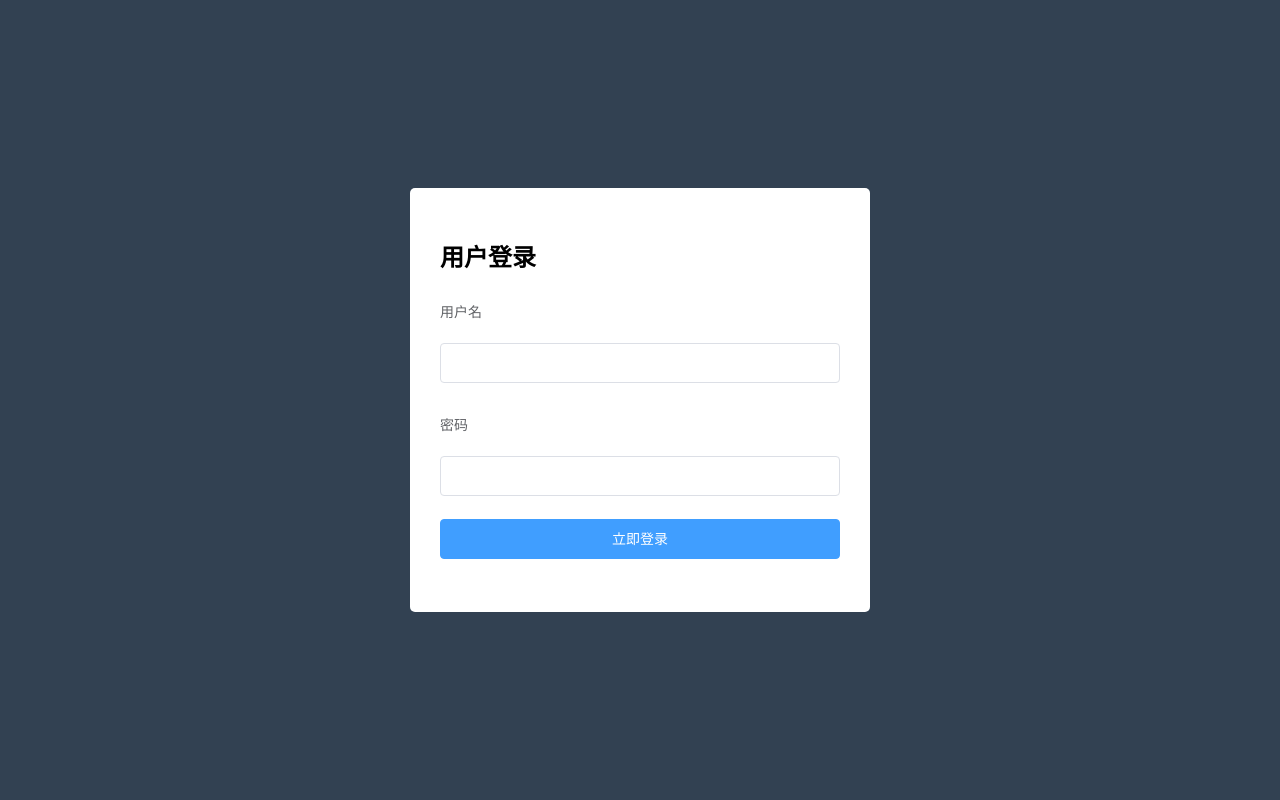
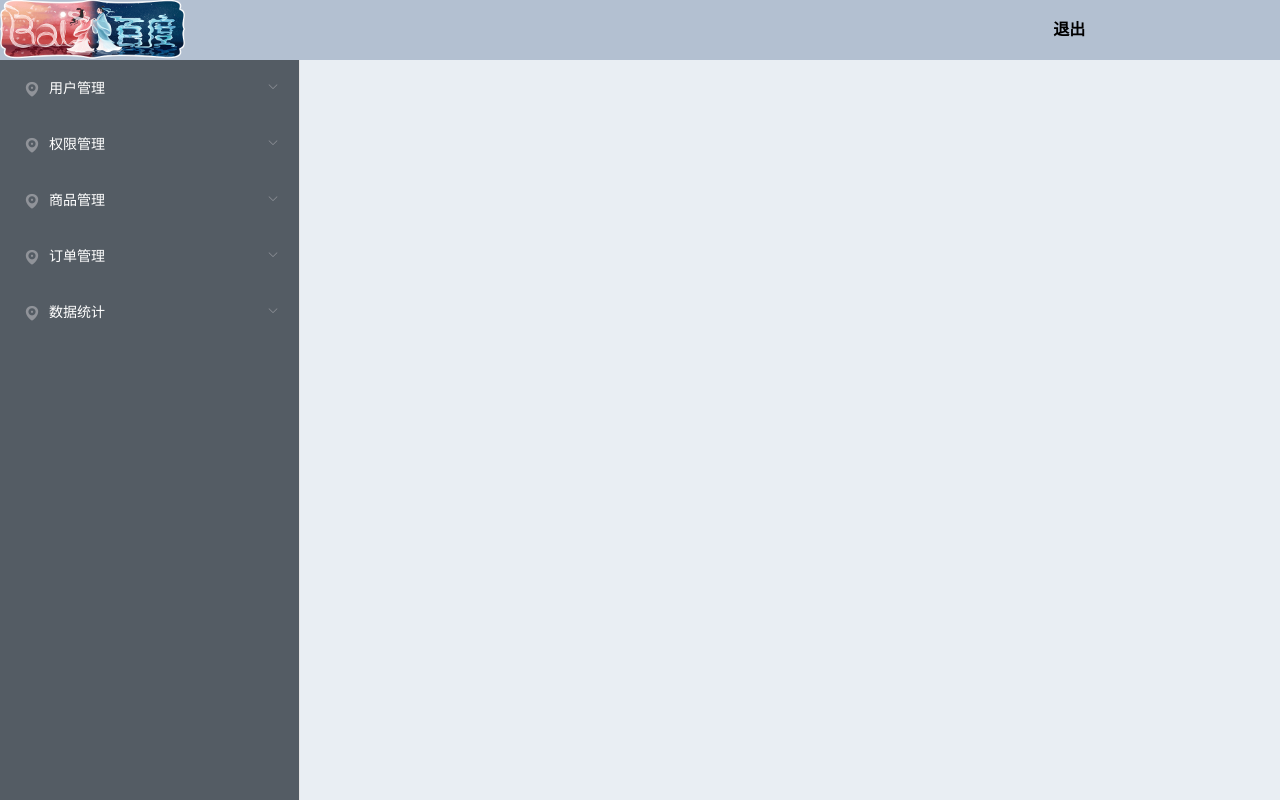
Before and after one commit to sundandan998/admin-vue, a Vue app: page /#/ in a window 1280 px wide. Built offline with nearby package versions, Linux system fonts and the light colour scheme; sample sign-in values are in the browser's storage.

Commit message:
点击左侧菜单栏 右侧切换

```diff
--- a/src/components/home/home.vue
+++ b/src/components/home/home.vue
@@ -9,6 +9,8 @@
       </el-header>
       <el-container>
         <el-aside>
+            <!-- 实现页面跳转:router="true" -->
+            <!-- 菜单栏互斥  :unique-opened="true" -->
           <el-menu
               default-active="2"
               class="el-menu-vertical-demo aside-menu"
@@ -17,6 +19,7 @@
               background-color="#545c64"
               text-color="#fff"
               :unique-opened="true"
+              :router="true"
               active-text-color="#ffd04b">
             <el-submenu index="1">
               <template slot="title">
@@ -24,7 +27,7 @@
                 <span>用户管理</span>
               </template>
               <el-menu-item-group>
-                <el-menu-item index="1-1">用户列表</el-menu-item>
+                <el-menu-item index="/users">用户列表</el-menu-item>
               </el-menu-item-group>
             </el-submenu>
             <el-submenu index="2">
@@ -33,7 +36,7 @@
                 <span>权限管理</span>
               </template>
               <el-menu-item-group>
-                <el-menu-item index="2-1">角色列表</el-menu-item>
+                <el-menu-item index="/roles">角色列表</el-menu-item>
                 <el-menu-item index="2-2">权限列表</el-menu-item>
               </el-menu-item-group>
             </el-submenu>
--- a/src/router/index.js
+++ b/src/router/index.js
@@ -4,18 +4,43 @@ import Router from 'vue-router'
 // 好处就是 不管index.js移动到哪里 路径都不需要改变
 import Login from '@/components/login/login'
 import Home from '@/components/home/home'
+import UserList from '@/components/user-list/user-list'
+import RoleList from '@/components/role-list/role-list'
 Vue.use(Router)
 const router = new Router({
   routes: [
+    // 登录组件
     {
       name: 'login',
-      path: '/',
+      path: '/login',
       component: Login
     },
+    // 用户管理组件
     {
+      // home组件会渲染到 跟组件 app.vue中
       name: 'home',
-      path: '/home',
-      component: Home
+      path: '/',
+      component: Home,
+      // 我们可以通过配置子路由的方式让某个组件渲染到父路由中
+      // 第一：需要在父路由中添加<router-viwe></router-viwe>
+      // 第二:在路由中通过children来声明路由
+      // children是一个数组，数组中是对象
+      // 当你访问user-list组建的时候，则路由会先渲染他的父路由组件，然后将user-list组件
+      // 渲染到父路由的router-view中
+      // 角色管理组件
+      children: [
+        {
+          name: 'user-list',
+          path: '/users',
+          component: UserList
+        },
+        // 权限管理组件
+        {
+          name: 'role-list',
+          path: '/roles',
+          component: RoleList
+        }
+      ]
     }
   ]
 })
```
